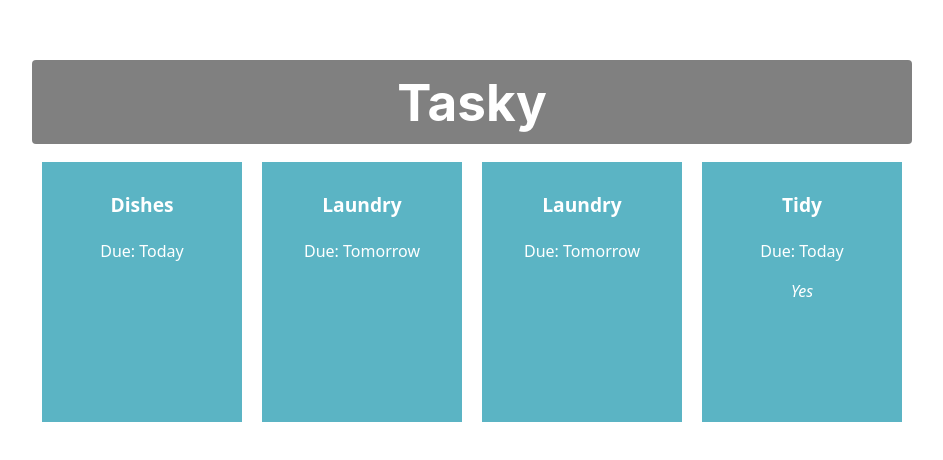
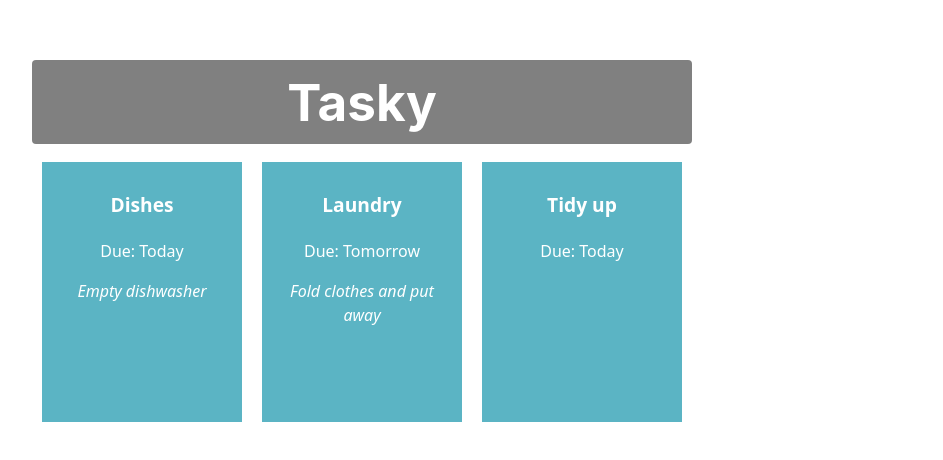
Before and after one commit to cathalst/react-basic-labs, a React (Vite) app in the folder tasky/: page / in a window 1280 px wide. Shown: the part 158-618 px from the top of the page, without its empty margins (8-951 px from the left). Built offline with nearby package versions, Linux system fonts and the light colour scheme.

Commit message:
Added task state

```diff
--- a/tasky/src/App.jsx
+++ b/tasky/src/App.jsx
@@ -1,18 +1,24 @@
+import React, { useState } from 'react';
 import './App.css';
 import Task from './components/Task';
 
 function App() {
+
+  const [ taskState, setTaskState ] = useState({
+    tasks: [
+      { title:"Dishes", description: "Empty dishwasher", deadline: "Today" },
+      { title: "Laundry", description: "Fold clothes and put away", deadline: "Tomorrow" },
+      { title: "Tidy up", deadline: "Today" }
+    ]
+  });
+
+
   return (
     <div className="container">
       <h1>Tasky</h1>
-      <Task title="Dishes" deadline="Today" />
-      <Task title="Laundry" deadline="Tomorrow" />
-      <Task title="Laundry" deadline="Tomorrow">
-
-    </Task>
-    <Task title="Tidy" deadline="Today" description="Yes">
-
-    </Task>
+      <Task title={taskState.tasks[0].title} deadline={taskState.tasks[0].deadline} description={taskState.tasks[0].description} />
+      <Task title={taskState.tasks[1].title} deadline={taskState.tasks[1].deadline} description={taskState.tasks[1].description} />
+      <Task title={taskState.tasks[2].title} deadline={taskState.tasks[2].deadline} description={taskState.tasks[2].description} />
     </div>
   );
 }
```
